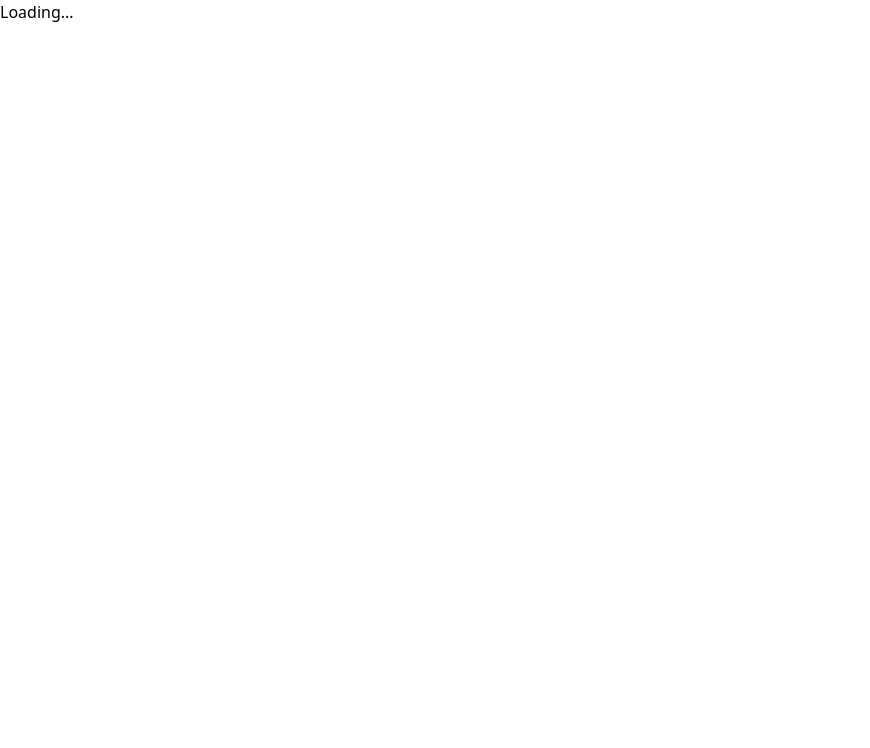
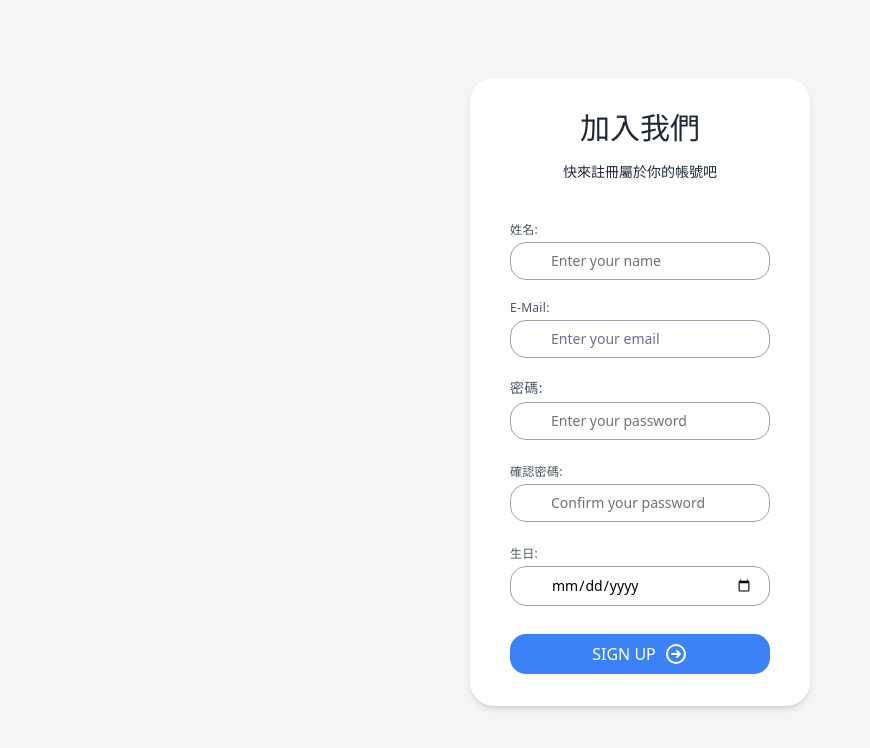
Before and after one commit to Jing0717/tickets-go-fe, a Next.js app: page /signup in a window 1280 px wide. Shown: the top 748 px of the page, without its empty margins (0-870 px from the left). Built offline with nearby package versions, Linux system fonts and the light colour scheme.

Commit message:
feat: register

```diff
--- a/src/pages/signup/index.tsx
+++ b/src/pages/signup/index.tsx
@@ -1,21 +1,242 @@
-import { useRegisterUserMutation } from '@/store/authApi';
-import React from 'react'
+import React, { useState } from 'react'
+import { useRegisterUserMutation } from '@/store/authApi'
 
 const SignUp = () => {
-  const [error, isLoading] = useRegisterUserMutation();
+  const [name, setName] = useState<string>('')
+  const [email, setEmail] = useState<string>('')
+  const [password, setPassword] = useState<string>('')
+  const [passwordConfirm, setPasswordConfirm] = useState<string>('')
+  const [birthday, setBirthday] = useState<string>('')
+  const [errorMessage, setErrorMessage] = useState('')
+  const [successMessage, setSuccessMessage] = useState('')
 
-  const handleRegister = async () => {
-    console.log('onClick')
-  };
+  const [registerUser, { isLoading }] = useRegisterUserMutation()
 
-  if (isLoading) return <div>Loading...</div>;
-  if (error) return <div>Error: {error.toString()}</div>;
+  const handleRegister = async (event: React.FormEvent<HTMLFormElement>) => {
+    event.preventDefault()
+
+    if (password !== passwordConfirm) {
+      setErrorMessage('密碼不一致，請重新輸入')
+
+      return
+    }
+
+    try {
+      const result = await registerUser({ name, email, password, passwordConfirm, birthday })
+      console.log(result)
+
+      if (result.data) {
+        setSuccessMessage(`${result.data.data.name}: ${result.data.message}`)
+      } else {
+        setErrorMessage(result.data.message)
+      }
+    } catch (error) {
+      setErrorMessage(error.message || '註冊失敗，請重新操作一次')
+    }
+  }
+
+  if (isLoading) return <div>Loading...</div>
 
   return (
-    <div>
-      <button className='ring-2 ring-black p-1 m-1' onClick={handleRegister}>Register</button>
+    <div className='min-h-screen flex flex-col items-center justify-center bg-gray-100'>
+      <div className='flex flex-col bg-white shadow-md px-4 sm:px-6 md:px-8 lg:px-10 py-8 rounded-3xl w-50 max-w-md'>
+        <div className='font-medium self-center text-xl sm:text-3xl text-gray-800'>加入我們</div>
+        <div className='mt-4 self-center text-xl sm:text-sm text-gray-800'>快來註冊屬於你的帳號吧</div>
+
+        <div className='mt-10'>
+          <form action='#' onSubmit={handleRegister}>
+            <div className='flex flex-col mb-5'>
+              <label htmlFor='name' className='mb-1 text-xs tracking-wide text-gray-600'>
+                姓名:
+              </label>
+              <div className='relative'>
+                <div
+                  className='
+              inline-flex
+              items-center
+              justify-center
+              absolute
+              left-0
+              top-0
+              h-full
+              w-10
+              text-gray-400
+            '
+                >
+                  <i className='fas fa-user text-blue-500'></i>
+                </div>
+
+                <input
+                  id='name'
+                  type='name'
+                  name='name'
+                  className='
+              text-sm
+              placeholder-gray-500
+              pl-10
+              pr-4
+              rounded-2xl
+              border border-gray-400
+              w-full
+              py-2
+              focus:outline-none focus:border-blue-400
+            '
+                  placeholder='Enter your name'
+                  value={name}
+                  onChange={e => setName(e.target.value)}
+                />
+              </div>
+            </div>
+            <div className='flex flex-col mb-5'>
+              <label htmlFor='email' className='mb-1 text-xs tracking-wide text-gray-600'>
+                E-Mail:
+              </label>
+              <div className='relative'>
+                <div
+                  className='
+              inline-flex
+              items-center
+              justify-center
+              absolute
+              left-0
+              top-0
+              h-full
+              w-10
+              text-gray-400
+            '
+                >
+                  <i className='fas fa-at text-blue-500'></i>
+                </div>
+
+                <input
+                  id='email'
+                  type='email'
+                  name='email'
+                  className='
+              text-sm
+              placeholder-gray-500
+              pl-10
+              pr-4
+              rounded-2xl
+              border border-gray-400
+              w-full
+              py-2
+              focus:outline-none focus:border-blue-400
+            '
+                  placeholder='Enter your email'
+                  value={email}
+                  onChange={e => setEmail(e.target.value)}
+                />
+              </div>
+            </div>
+            <div className='flex flex-col mb-6'>
+              <label htmlFor='password' className='mb-1 text-xs sm:text-sm tracking-wide text-gray-600'>
+                密碼:
+              </label>
+              <div className='relative'>
+                <div
+                  className='
+              inline-flex
+              items-center
+              justify-center
+              absolute
+              left-0
+              top-0
+              h-full
+              w-10
+              text-gray-400
+            '
+                >
+                  <span>
+                    <i className='fas fa-lock text-blue-500'></i>
+                  </span>
+                </div>
+
+                <input
+                  id='password'
+                  type='password'
+                  name='password'
+                  className='
+              text-sm
+              placeholder-gray-500
+              pl-10
+              pr-4
+              rounded-2xl
+              border border-gray-400
+              w-full
+              py-2
+              focus:outline-none focus:border-blue-400
+            '
+                  placeholder='Enter your password'
+                  value={password}
+                  onChange={e => setPassword(e.target.value)}
+                />
+              </div>
+            </div>
+            <div className='flex flex-col mb-6'>
+              <label htmlFor='passwordConfirm' className='mb-1 text-xs tracking-wide text-gray-600'>
+                確認密碼:
+              </label>
+              <div className='relative'>
+                <div className='inline-flex items-center justify-center absolute left-0 top-0 h-full w-10 text-gray-400'>
+                  <i className='fas fa-lock text-blue-500'></i>
+                </div>
+                <input
+                  id='passwordConfirm'
+                  type='password'
+                  name='passwordConfirm'
+                  className='text-sm placeholder-gray-500 pl-10 pr-4 rounded-2xl border border-gray-400 w-full py-2 focus:outline-none focus:border-blue-400'
+                  placeholder='Confirm your password'
+                  value={passwordConfirm}
+                  onChange={e => setPasswordConfirm(e.target.value)}
+                  required
+                />
+              </div>
+            </div>
+            <div className='flex flex-col mb-5'>
+              <label htmlFor='birthday' className='mb-1 text-xs tracking-wide text-gray-600'>
+                生日:
+              </label>
+              <input
+                id='birthday'
+                type='date'
+                name='birthday'
+                className='text-sm placeholder-gray-500 pl-10 pr-4 rounded-2xl border border-gray-400 w-full py-2 focus:outline-none focus:border-blue-400'
+                value={birthday}
+                onChange={e => setBirthday(e.target.value)}
+                required
+              />
+            </div>
+            <div className='flex w-full'>
+              <button
+                type='submit'
+                className='flex mt-2 items-center justify-center focus:outline-none text-white text-sm sm:text-base bg-blue-500 hover:bg-blue-600 rounded-2xl py-2 w-full transition duration-150 ease-in'
+              >
+                <span className='mr-2 uppercase'>Sign Up</span>
+                <span>
+                  <svg
+                    className='h-6 w-6'
+                    fill='none'
+                    stroke='currentColor'
+                    strokeLinecap='round'
+                    strokeLinejoin='round'
+                    strokeWidth='2'
+                    viewBox='0 0 24 24'
+                  >
+                    <path d='M13 9l3 3m0 0l-3 3m3-3H8m13 0a9 9 0 11-18 0 9 9 0 0118 0z' />
+                  </svg>
+                </span>
+              </button>
+            </div>
+          </form>
+        </div>
+      </div>
+      <div className='pt-4'>
+        <p className='text-red-600'>{errorMessage !== '' && <p>註冊 錯誤訊息: {errorMessage}</p>}</p>
+        <p className='text-green-600'>{successMessage !== '' && <p>註冊 成功訊息: {successMessage}</p>}</p>
+      </div>
     </div>
-  );
+  )
 }
 
 SignUp.propTypes = {}
```
